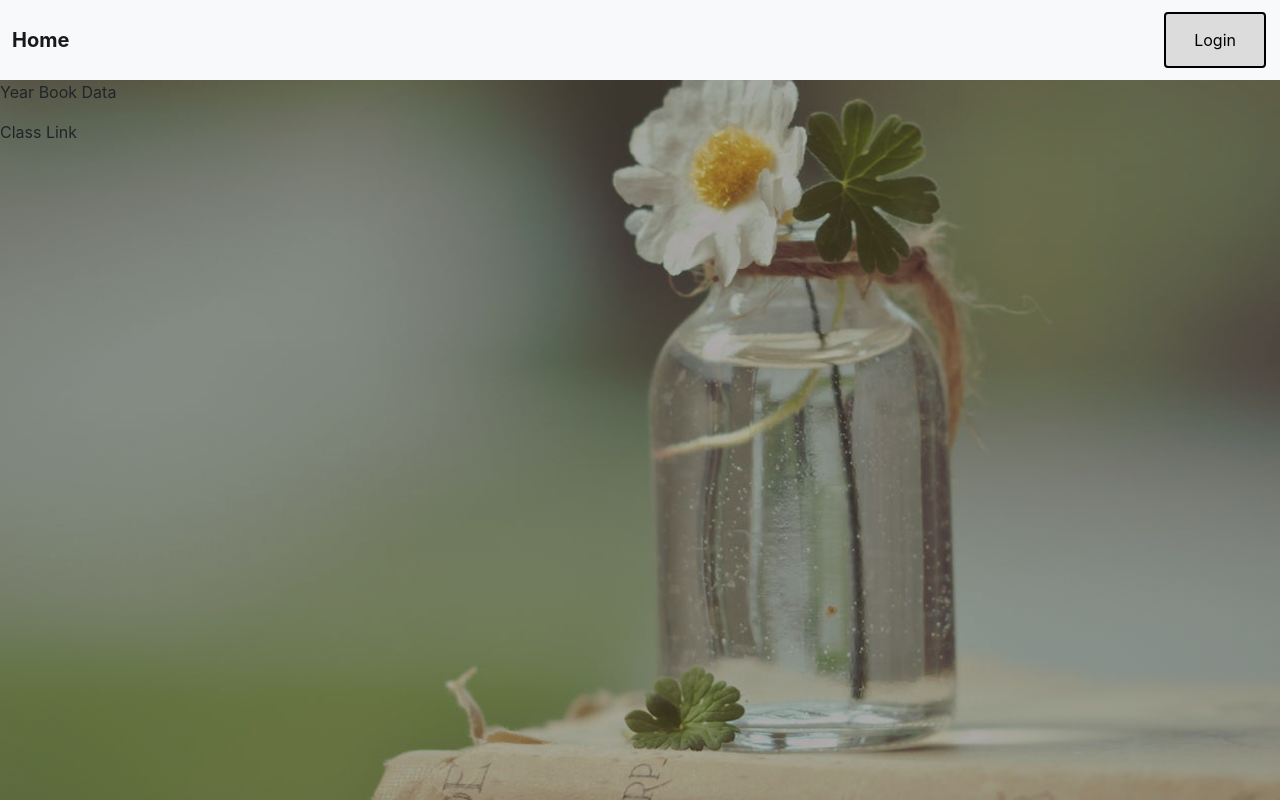
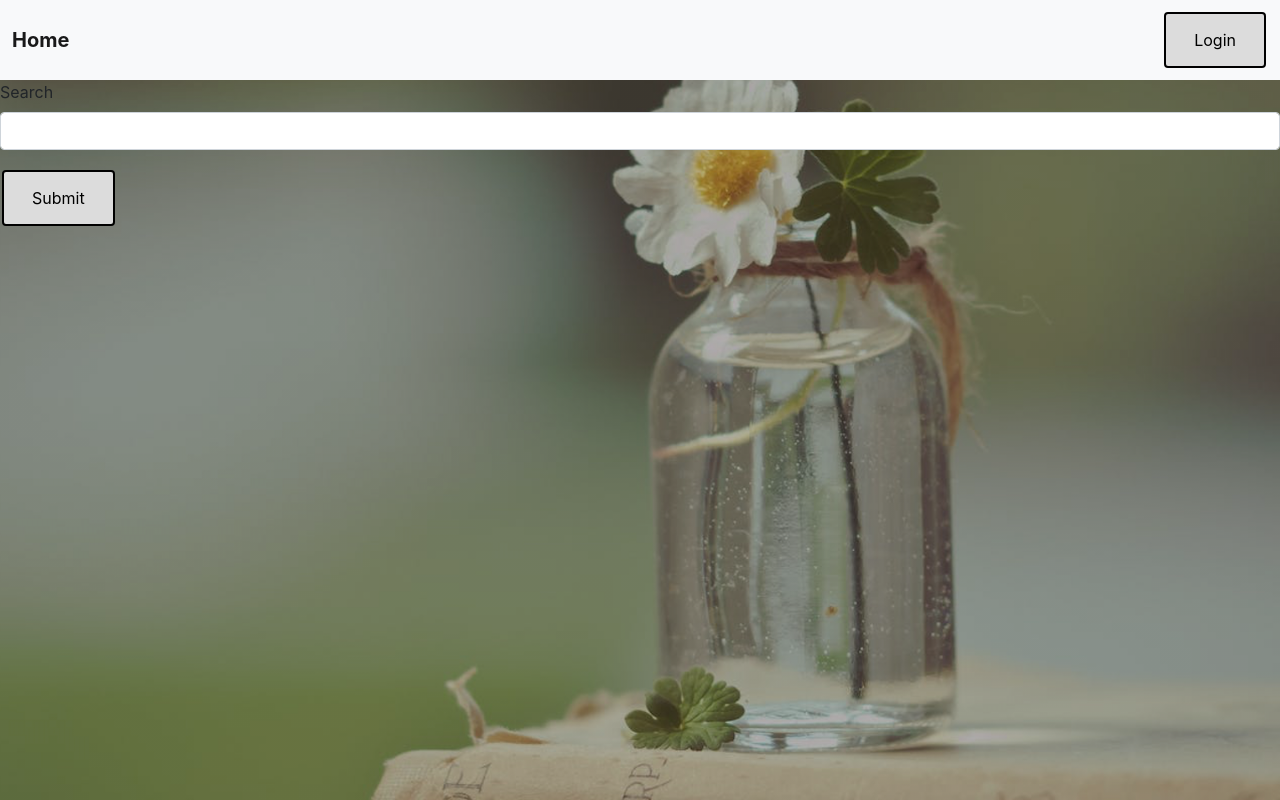
Before and after one commit to vubao2303/Project-3, a React (Create React App) app in the folder client/: page /yearbook in a window 1280 px wide. Built offline with nearby package versions, Linux system fonts and the light colour scheme.

Commit message:
yearbook page now gets its url and renders a student card

```diff
--- a/client/src/App.js
+++ b/client/src/App.js
@@ -21,7 +21,7 @@ function App() {
       <Switch>
         <Route exact path="/" component={Main} />
 
-        <Route exact path="/yearbook" component={Yearbook} />
+        <Route path="/yearbook" component={Yearbook} />
         <Route exact path="/login" component={Login} />
         <Route exact path="/search" component={Search} />
         <Route exact path="/create" component={Create} />
--- a/client/src/components/SearchForm/SearchForm.js
+++ b/client/src/components/SearchForm/SearchForm.js
@@ -33,7 +33,7 @@ function SearchForm() {
         }} type="submit" className="btn btn-primary">Submit</button>
       </form>
         {books.map(book => {
-          var href = "/book/" + book.id;
+          var href = "/yearbook/" + book.id;
           return (
           <a href ={href}>{book.schoolName}, {book.year}</a>
           )
--- a/client/src/pages/Yearbook.js
+++ b/client/src/pages/Yearbook.js
@@ -1,9 +1,13 @@
 import React from "react"
+import { useLocation } from "react-router-dom";
 import FrontResult from '../components/FrontResult/FrontResult';
-
+import StudentCard from "../components/SearchForm/SearchForm";
 function Yearbook() {
+  let location = useLocation();
+  console.log(location);
+  // /yearbook/1
   return (
-    <FrontResult />
+    <StudentCard />
   )
 }
 export default Yearbook
```
